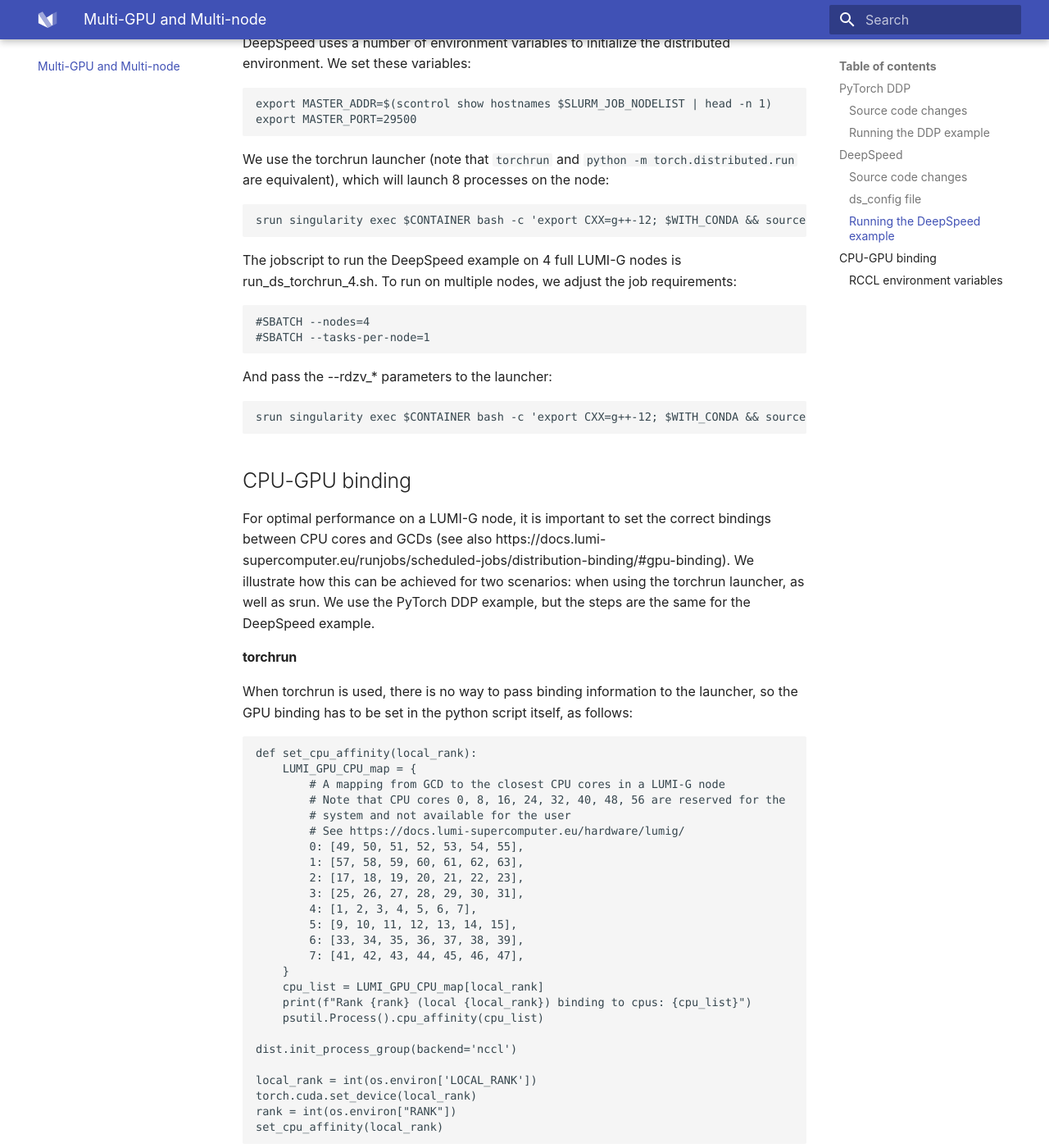
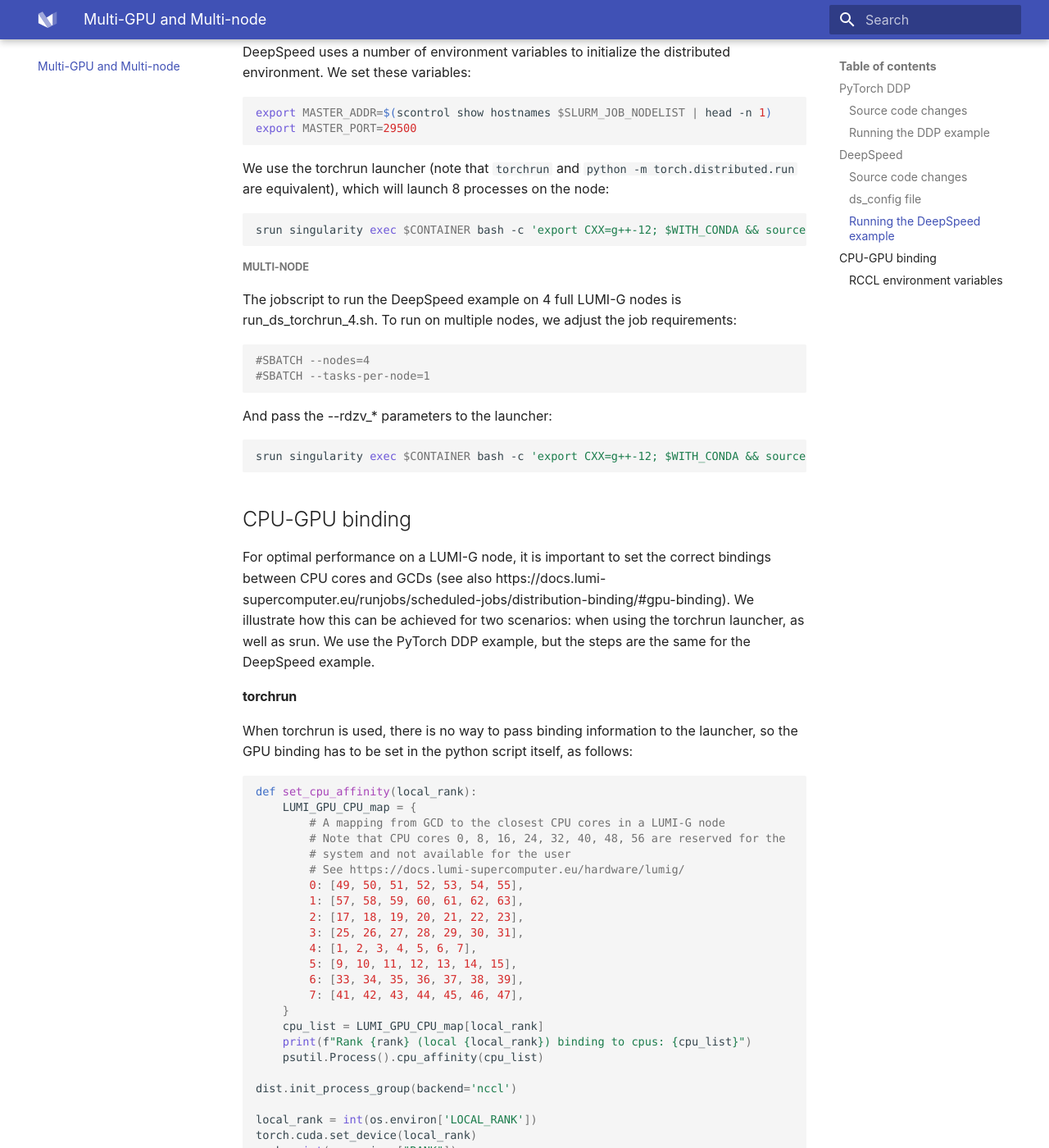
Before and after one commit to aniskhan25/LUMI-AI-Guide, an MkDocs documentation site: the page built from docs/multi_gpu_and_node.md, in a window 1280 px wide and 1400 px high, scrolled down 5201 px. Shown: the whole window at 82% size. Built offline with MkDocs 1.6.1 and Material for MkDocs 9.7.7, drawn with Linux system fonts in a browser that asks for light colours; some of the changed text lies outside the part shown.

Commit message:
Fixes in multi-gpu / node markdown page.

````diff
--- a/docs/multi_gpu_and_node.md
+++ b/docs/multi_gpu_and_node.md
@@ -11,20 +11,20 @@
 
 Initialize the distributed environment:
 
-```
+```python
 import torch.distributed as dist
 
 dist.init_process_group(backend='nccl')
 ```
 
 Read the local rank from the LOCAL_RANK environment variable.
-```
+```python
 local_rank = int(os.environ['LOCAL_RANK'])
 torch.cuda.set_device(local_rank)
 ```
 
 Wrap the model:
-```
+```python
 from torch.nn.parallel import DistributedDataParallel
 
 model = DistributedDataParallel(model, device_ids=[local_rank])
@@ -32,10 +32,8 @@
 
 Change the dataloader to use the distributed sampler:
 
-```
+```python
 from torch.utils.data.distributed import DistributedSampler
-
-...
 
 train_sampler = DistributedSampler(train_dataset)
 train_loader = DataLoader(train_dataset, sampler=train_sampler, batch_size=32, num_workers=7)
@@ -45,9 +43,10 @@
 The distributed training job can be launched in multiple ways. We cover two methods: torchrun and srun.
 
 #### torchrun
+##### Single-node, multi-GPU
 The jobscript to run the PyTorch DDP example on a single LUMI-G node with all 4 GPUs (8 GCDs) is run_ddp_torchrun.sh. We reserve the full node and launch a single task, with 56 cpus per task:
 
-```
+```bash
 #SBATCH --nodes=1
 #SBATCH --gpus-per-node=8
 #SBATCH --ntasks=1
@@ -57,33 +56,35 @@
 
 We use the torchrun launcher (note that `torchrun` and `python -m torch.distributed.run` are equivalent), which will launch 8 processes on the node:
 
-```
+```bash
 srun singularity exec $SIF bash -c '$WITH_CONDA && source myenv_post_upgrade/bin/activate && python -m torch.distributed.run --standalone --nnodes=1 --nproc_per_node=8 ddp_visualtransformer.py'
 ```
 
+##### Multi-node
 The jobscript to run the PyTorch DDP example on 4 full LUMI-G nodes is run_ddp_torchrun_4.sh.
 To run on multiple nodes, we adjust the job requirements:
 
-```
+```bash
 #SBATCH --nodes=4
 #SBATCH --tasks-per-node=1
 ```
 We set the environment variables that will be used for the distributed initialization:
 
-```
+```bash
 export MASTER_ADDR=$(scontrol show hostnames $SLURM_JOB_NODELIST | head -n 1)
 export MASTER_PORT=29500
 ```
 
 And run with torchrun, passing the --rdzv_* parameters to the launcher:
-```
+```bash
 srun singularity exec $CONTAINER bash -c '$WITH_CONDA && source myenv_post_upgrade/bin/activate && python -m torch.distributed.run --nnodes=$SLURM_JOB_NUM_NODES --nproc_per_node=8 --rdzv_id=\$SLURM_JOB_ID --rdzv_backend=c10d --rdzv_endpoint="$MASTER_ADDR:$MASTER_PORT" ddp_visualtransformer.py'
 ```
 
 #### srun
+##### Single-node, multi-GPU
 The jobscript to run the PyTorch DDP example on a single LUMI-G node with all 4 GPUs (8 GCDs) is run_ddp_srun.sh. Since we launch all processes through srun, we now set ntasks-per-node to 8, and cpus-per-task to 7. We again reserve the full node:
 
-```
+```bash
 #SBATCH --nodes=1
 #SBATCH --gpus-per-node=8
 #SBATCH --ntasks-per-node=8
@@ -93,7 +94,7 @@
 
 Torch Distributed uses a number of environment variables to initialize the distributed environment. We set these variables:
 
-```
+```bash
 export MASTER_ADDR=$(scontrol show hostnames $SLURM_JOB_NODELIST | head -n 1)
 export MASTER_PORT=29500
 export WORLD_SIZE=$SLURM_NPROCS
@@ -101,17 +102,18 @@
 ```
 
 Then we run as follows:
-```
+```bash
 srun singularity exec $CONTAINER bash -c "export RANK=\$SLURM_PROCID && export LOCAL_RANK=\$SLURM_LOCALID \
                                                                                 $WITH_CONDA && source myenv_post_upgrade/bin/activate && \
                                                                                 python ddp_visualtransformer.py"
 ```
 Note that the export RANK and LOCAL_RANK environement variables are exported inside the container and cannot be exported in the slurm script, as they are only available inside the slurm jobstep (after srun has launched the process).
 
+##### Multi-node
 The jobscript to run the PyTorch DDP example on 4 full LUMI-G nodes is run_ddp_srun_4.sh.
 To run on multiple nodes, we only need to adjust the job requirements:
 
-```
+```bash
 #SBATCH --nodes=4
 ```
 
@@ -128,34 +130,29 @@
 
 Parse command-line parameters:
 
-```
+```python
 import argparse
 
 parser = argparse.ArgumentParser()
-
-parser.add_argument('--local-rank', type=int, default=-1,
-                    help='local rank passed from distributed launcher')
-
 parser = deepspeed.add_config_arguments(parser)
-
 args = parser.parse_args()
 ```
 
 Initialize the distributed environment:
-```
+```python
 import deepspeed
 
 deepspeed.init_distributed()
 ```
 
 Initialize the DeepSpeed engine:
-```
+```python
 model_engine, optimizer, _, _ = deepspeed.initialize(
     args=args, model=model, model_parameters=model.parameters())
 ```
 
 Modify the training loop (and similar for the validation loop):
-```
+```python
 for images, labels in train_loader:
 	images, labels = images.to(model_engine.local_rank), labels.to(model_engine.local_rank)
 	optimizer.zero_grad()
@@ -171,10 +168,8 @@
 
 Change the dataloader to use the distributed sampler:
 
-```
+```python
 from torch.utils.data.distributed import DistributedSampler
-
-...
 
 train_sampler = DistributedSampler(train_dataset)
 train_loader = DataLoader(train_dataset, sampler=train_sampler, batch_size=32, num_workers=7)
@@ -186,7 +181,7 @@
 - fp16 / bf16: use of half precision
 
 
-```
+```json
 {
   "zero_optimization": {
     "stage": 1
@@ -203,9 +198,10 @@
 In this example, we use the torchrun launcher to launch the deepspeed example. It is also possible to launch the job using srun, in similar fashion as for the PyTorch DDP example.
 
 #### torchrun
+##### Single-node, multi-GPU
 The jobscript to run the DeepSpeed example on a single LUMI-G node with all 4 GPUs (8 GCDs) is run_ds_torchrun.sh. We reserve the full node and launch a single task, with 56 cpus per task:
 
-```
+```bash
 #SBATCH --nodes=1
 #SBATCH --gpus-per-node=8
 #SBATCH --ntasks=1
@@ -214,26 +210,27 @@
 
 DeepSpeed uses a number of environment variables to initialize the distributed environment. We set these variables:
 
-```
+```bash
 export MASTER_ADDR=$(scontrol show hostnames $SLURM_JOB_NODELIST | head -n 1)
 export MASTER_PORT=29500
 ```
 
 We use the torchrun launcher (note that `torchrun` and `python -m torch.distributed.run` are equivalent), which will launch 8 processes on the node:
-```
+```bash
 srun singularity exec $CONTAINER bash -c 'export CXX=g++-12; $WITH_CONDA && source myenv_post_upgrade/bin/activate && torchrun --nproc_per_node 8 --nnodes $SLURM_NNODES --node_rank $SLURM_PROCID --master_addr $MASTER_ADDR --master_port $MASTER_PORT ds_visualtransformer.py --deepspeed --deepspeed_config ds_config.json'
 ```
 
+##### Multi-node
 The jobscript to run the DeepSpeed example on 4 full LUMI-G nodes is run_ds_torchrun_4.sh.
 To run on multiple nodes, we adjust the job requirements:
 
-```
+```bash
 #SBATCH --nodes=4
 #SBATCH --tasks-per-node=1
 ```
 
 And pass the --rdzv_* parameters to the launcher:
-```
+```bash
 srun singularity exec $CONTAINER bash -c 'export CXX=g++-12; $WITH_CONDA && source myenv_post_upgrade/bin/activate && time torchrun --nnodes=$SLURM_JOB_NUM_NODES --nproc_per_node=8 --node_rank $SLURM_PROCID --rdzv_id=\$SLURM_JOB_ID --rdzv_backend=c10d --rdzv_endpoint="$MASTER_ADDR:$MASTER_PORT" ds_visualtransformer.py --deepspeed --deepspeed_config ds_config.json'
 ```
 
@@ -244,7 +241,7 @@
 #### torchrun
 When torchrun is used, there is no way to pass binding information to the launcher, so the GPU binding has to be set in the python script itself, as follows:
 
-```
+```python
 def set_cpu_affinity(local_rank):
     LUMI_GPU_CPU_map = {
         # A mapping from GCD to the closest CPU cores in a LUMI-G node
@@ -277,7 +274,7 @@
 #### srun
 When srun is used, slurm binding options can be used in the job script:
 
-```
+```bash
 # LUMI-G specific bindings
 CPU_BIND_MASKS="0x00fe000000000000,0xfe00000000000000,0x0000000000fe0000,0x00000000fe000000,0x00000000000000fe,0x000000000000fe00,0x000000fe00000000,0x0000fe0000000000"
 
@@ -287,7 +284,7 @@
 ```
 
 To output the binding information, --cpu-bind=v can be passed to srun:
-```
+```bash
 srun --cpu-bind=mask_cpu=$CPU_BIND_MASKS singularity exec ...
 ```
 
@@ -297,7 +294,7 @@
 ### RCCL environment variables
 In all job scripts, these environment variables should be set to make sure that RCCL uses the correct interfaces:
 
-```
+```bash
 # To have RCCL use the Slingshot interfaces:
 export NCCL_SOCKET_IFNAME=hsn0,hsn1,hsn2,hsn3
 
````
